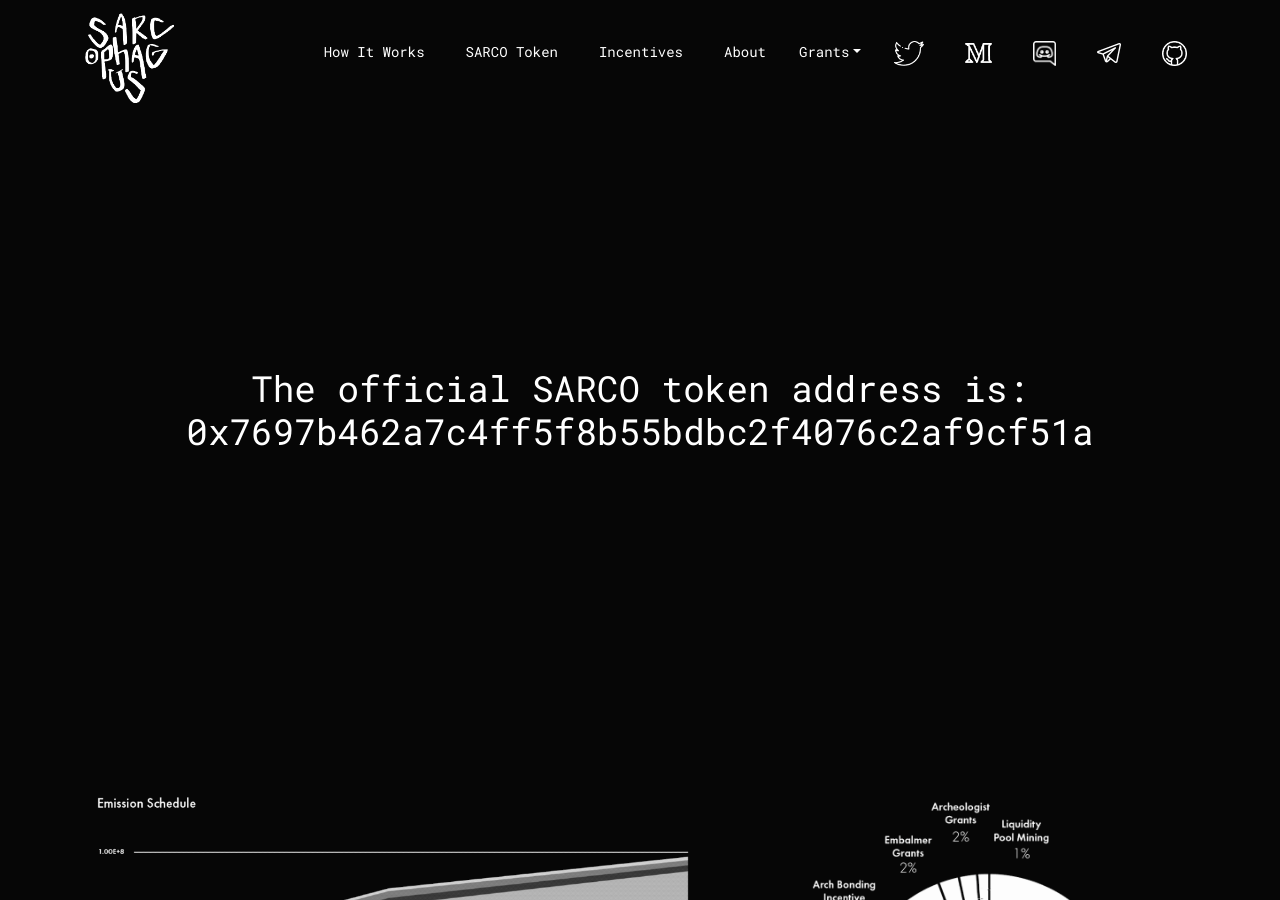
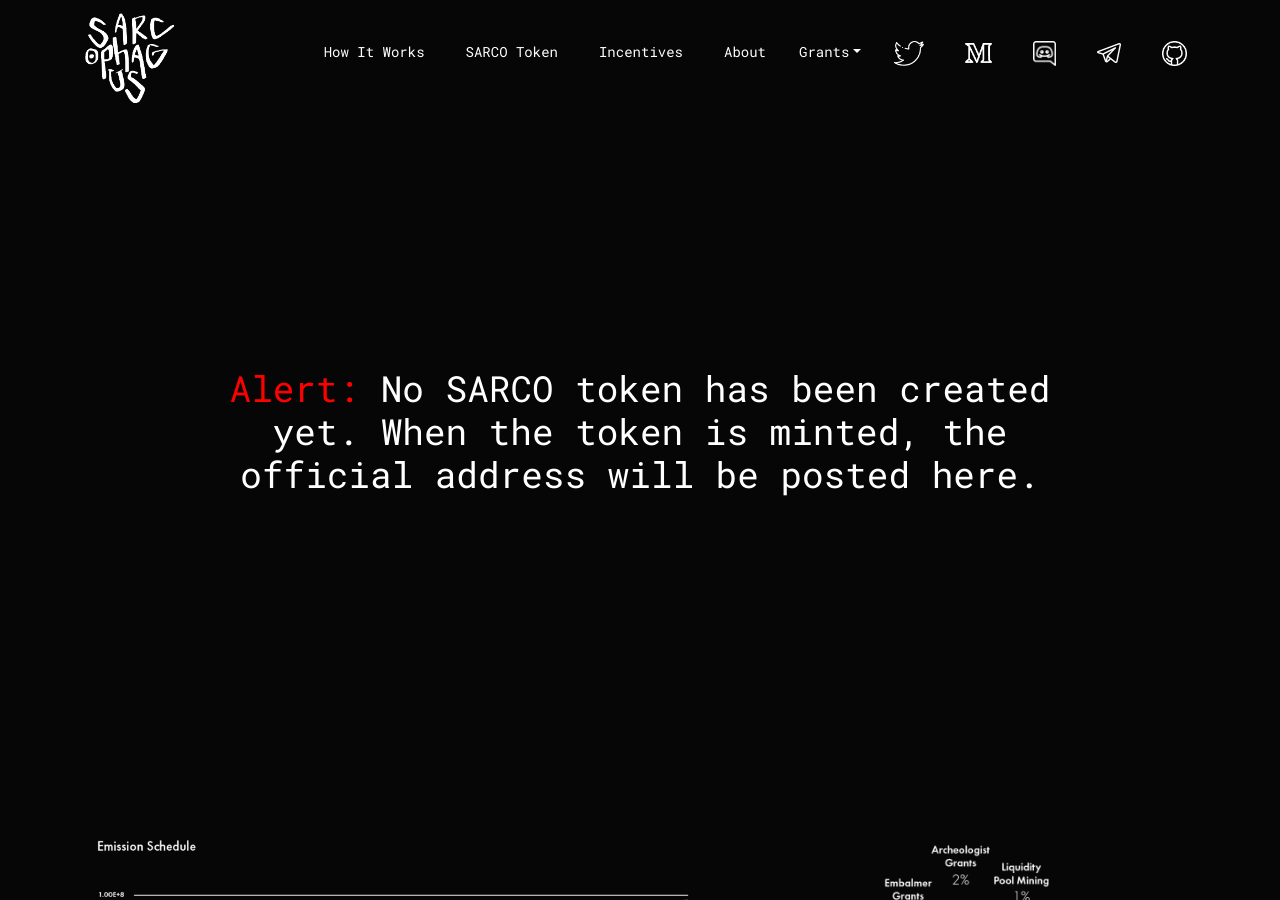
Before and after one commit to sarcophagus-org/marketing_site, a Jekyll site: the page built from sarco_token.html, in a window 1280 px wide and 900 px high. Built offline with Jekyll 4.4.1, drawn with Linux system fonts in a browser that asks for light colours.

Commit message:
Update sarco_token.html

```diff
--- a/sarco_token.html
+++ b/sarco_token.html
@@ -9,7 +9,7 @@
     <div class="col-md-1">
     </div>
     <div class="col-md-10">
-      <h1>The official SARCO token address is: <a href="https://etherscan.io/token/0x7697b462a7c4ff5f8b55bdbc2f4076c2af9cf51a" target="_blank">0x7697b462a7c4ff5f8b55bdbc2f4076c2af9cf51a</a></h1>
+       <h1><span>Alert:</span> No SARCO token has been created yet. When the token is minted, the official address will be posted here.</h1>
     </div>
   </div>
 </div>
```
